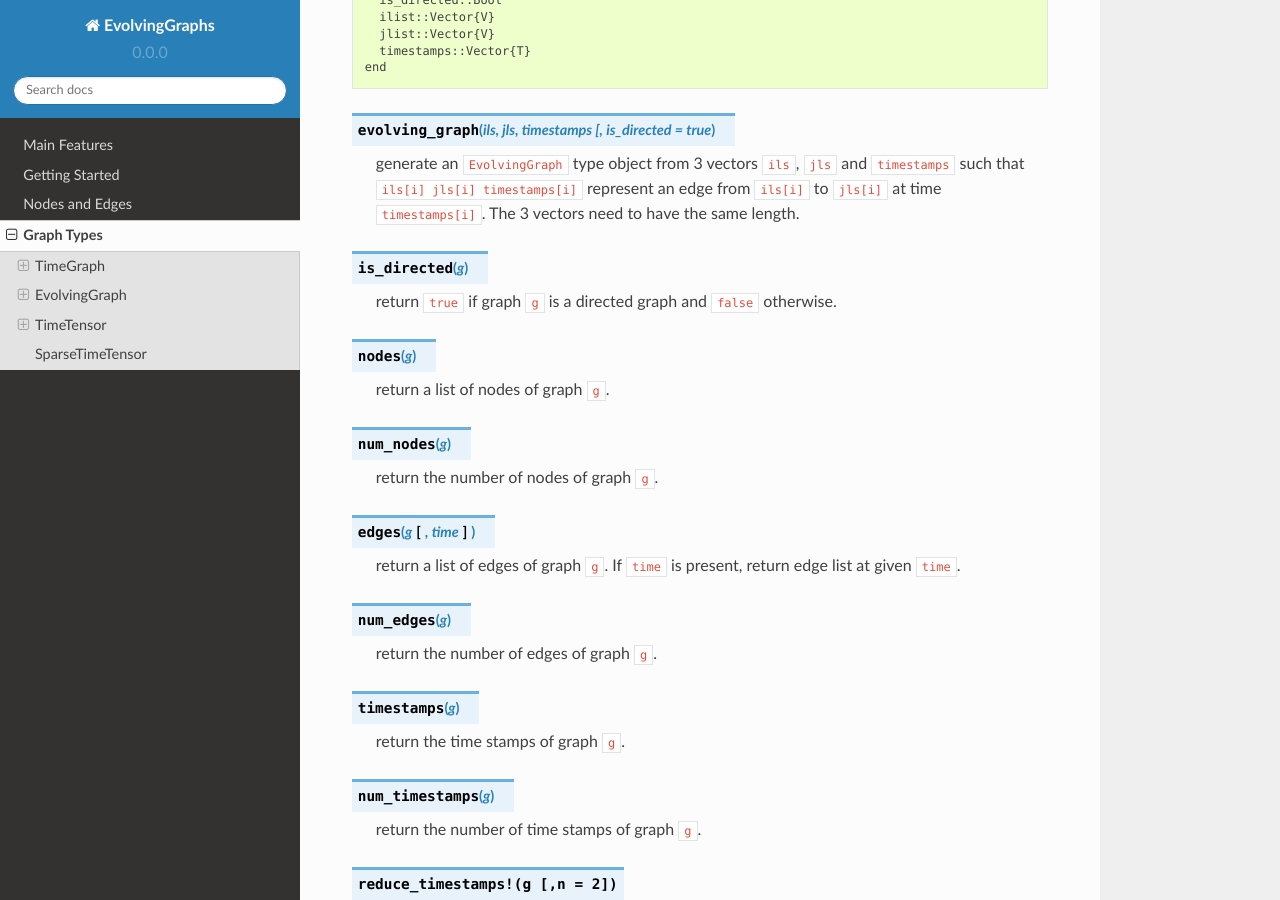
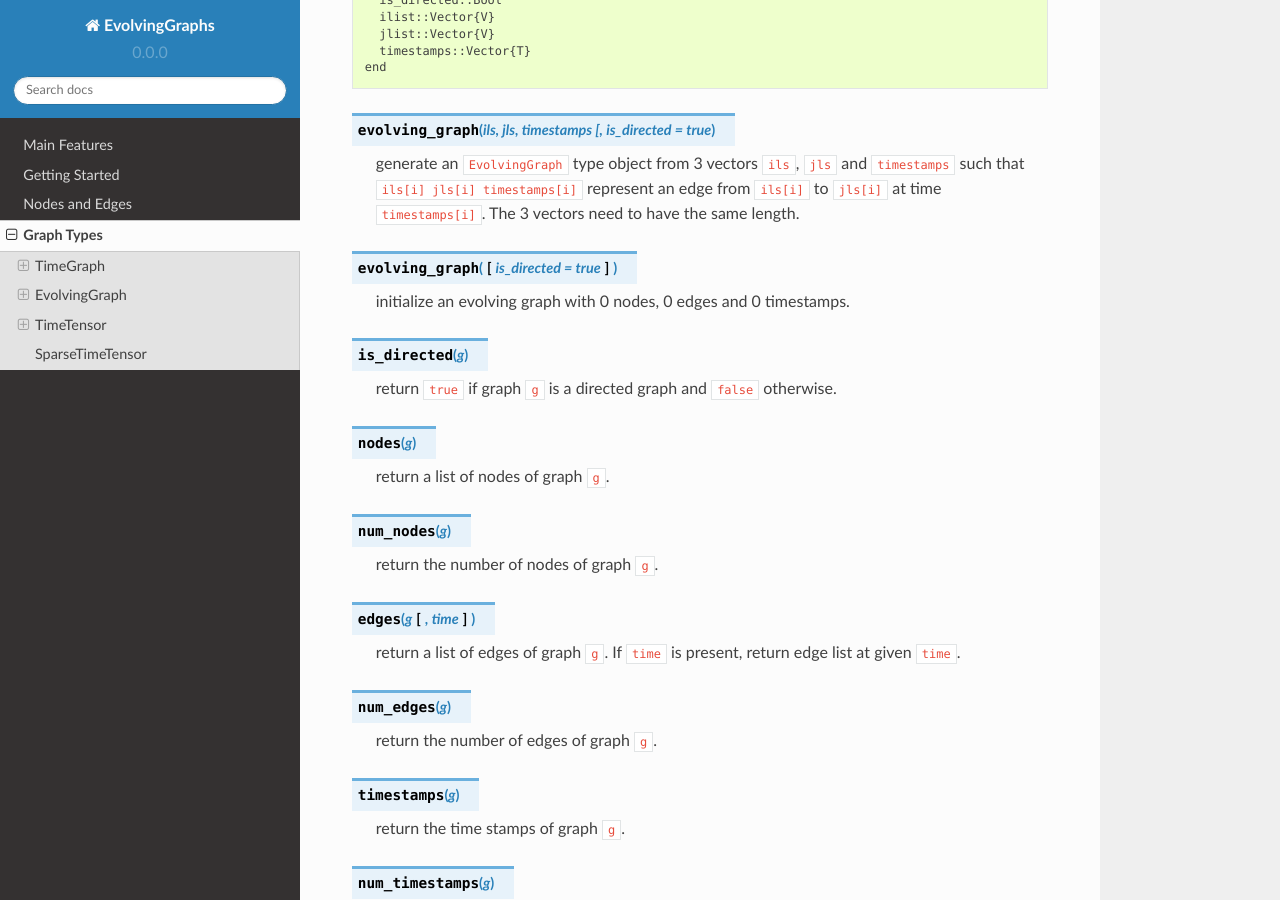
Before and after one commit to EtymoIO/EvolvingGraphs.jl, a Sphinx documentation site: the page built from doc/graph.rst, in a window 1280 px wide and 900 px high, scrolled down 1175 px. Built offline with Sphinx 7.4.7 and the Read the Docs theme 2.0.0, drawn with Linux system fonts in a browser that asks for light colours.

Commit message:
add function to initialize an EvolvingGraph object

```diff
--- a/doc/graph.rst
+++ b/doc/graph.rst
@@ -63,6 +63,10 @@ definition::
    ``jls`` and ``timestamps`` such that ``ils[i] jls[i] timestamps[i]``
    represent an edge from ``ils[i]`` to ``jls[i]`` at time ``timestamps[i]``.
    The 3 vectors need to have the same length.
+
+.. function:: evolving_graph([is_directed = true])
+
+   initialize an evolving graph with 0 nodes, 0 edges and 0 timestamps.
 
 .. function:: is_directed(g)
 
```
Also changed, not shown: 2 other files.
